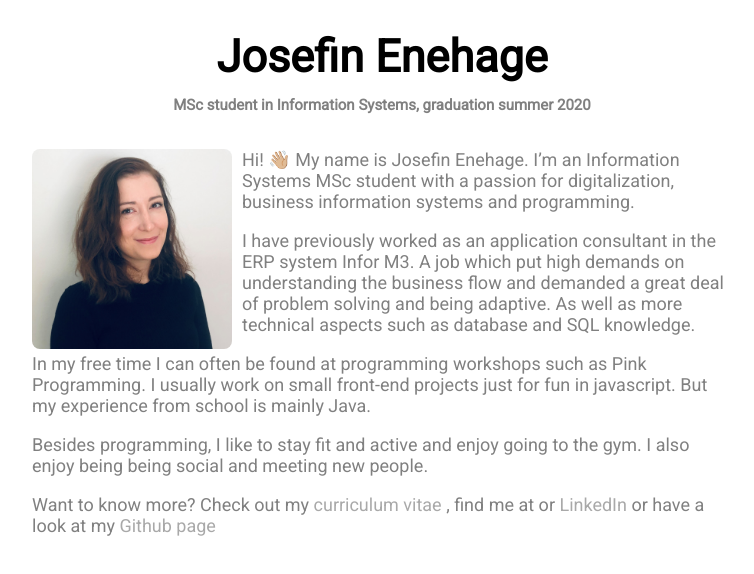
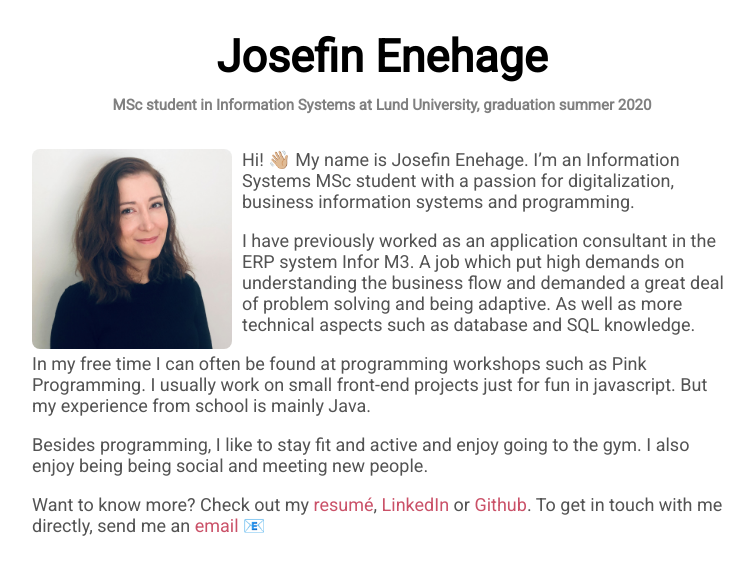
Before and after one commit to josefinenehage/josefinenehage.github.io, a plain HTML site: page index.html in a window 1280 px wide. Shown: the whole page, without its empty margins (258-1012 px from the left). Drawn offline with Linux system fonts and the light colour scheme.

Commit message:
Update colors and text

```diff
--- a/index.html
+++ b/index.html
@@ -5,7 +5,7 @@
     <meta name="viewport" content="width=device-width, initial-scale=1.0">
     <meta charset="UTF-8">
   <link href="https://fonts.googleapis.com/css?family=Roboto&display=swap" rel="stylesheet">
-<title>Curriculum vitae</title>
+<title>Josefin Enehage</title>
 <style>
 
 body{
@@ -40,7 +40,7 @@ img{
 p{
     font-family: 'Roboto', sans-serif;
     font-size: 18px;
-    color:grey;
+    color: rgb(83, 83, 83);
 
 }
 
@@ -48,7 +48,7 @@ a{
     text-decoration: none;
     font-family: 'Roboto', sans-serif;
     font-size: 18px;
-    color:darkgrey;
+    color:#ca5168;
 }
 
 
@@ -60,20 +60,15 @@ a{
     <h1>Josefin Enehage</h1>
 
 
-    <h2>MSc student in Information Systems, graduation summer 2020</h2>
+    <h2>MSc student in Information Systems at Lund University, graduation summer 2020</h2>
     <img src="cvimg.jpg" alt="picture of me">
     <p> Hi! 👋🏼 My name is Josefin Enehage. I’m an Information Systems MSc student with a passion for digitalization, business information systems and programming. </p>
     <p>I have previously worked as an application consultant in the ERP system Infor M3.  A job which put high demands on understanding the business flow and demanded a great deal of problem solving and being adaptive. As well as more technical aspects such as database and SQL knowledge. </p>
     <p> In my free time I can often be found at programming workshops such as Pink Programming. I usually work on small front-end projects just for fun in javascript. But my experience from school is mainly Java.</p>
-        <p> Besides programming, I like to stay fit and active and enjoy going to the gym. I also enjoy being being social and meeting new people.</p>
-    <p> Want to know more? Check out my <a href="cv.pdf">curriculum vitae </a>, find me at or <a href="https://www.linkedin.com/in/josefin-enehage/">LinkedIn </a> or have a look at my <a href="https://github.com/josefinenehage" >Github page</a></p>
+   <p> Besides programming, I like to stay fit and active and enjoy going to the gym. I also enjoy being being social and meeting new people.</p>
+    <p> Want to know more? Check out my <a href="cv.pdf">resumé</a>, <a href="https://www.linkedin.com/in/josefin-enehage/">LinkedIn </a> or <a href="https://github.com/josefinenehage" >Github</a>. To get in touch with me directly, send me an <a href="mailto:josefin.enehage@gmail.com"> email 📧 </a></p>
 </div>
 
-<!--  <div id=animate>
-    <img src="paint.png" alt="">
-
-    <img id=pic src='sugrör.png' alt=''>
-    <div id=name>    -->
 
 </div>
 
```
